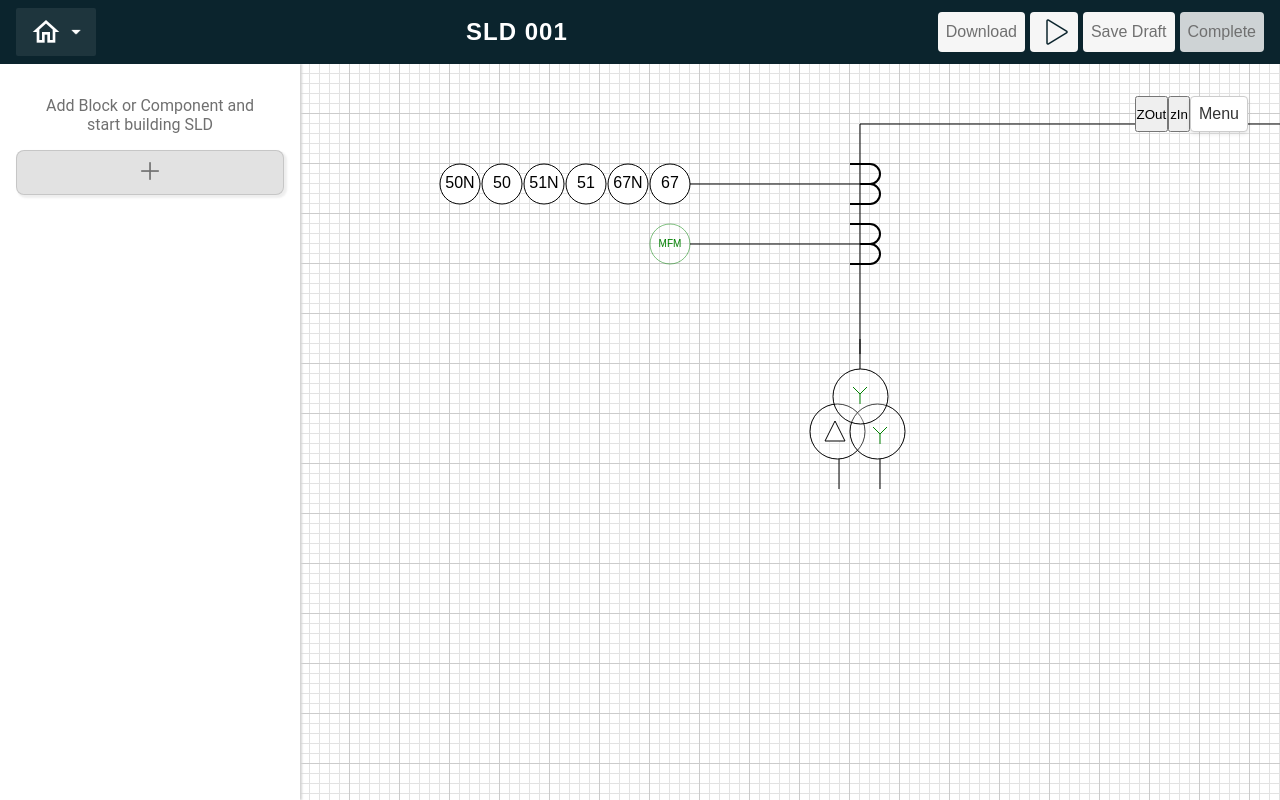
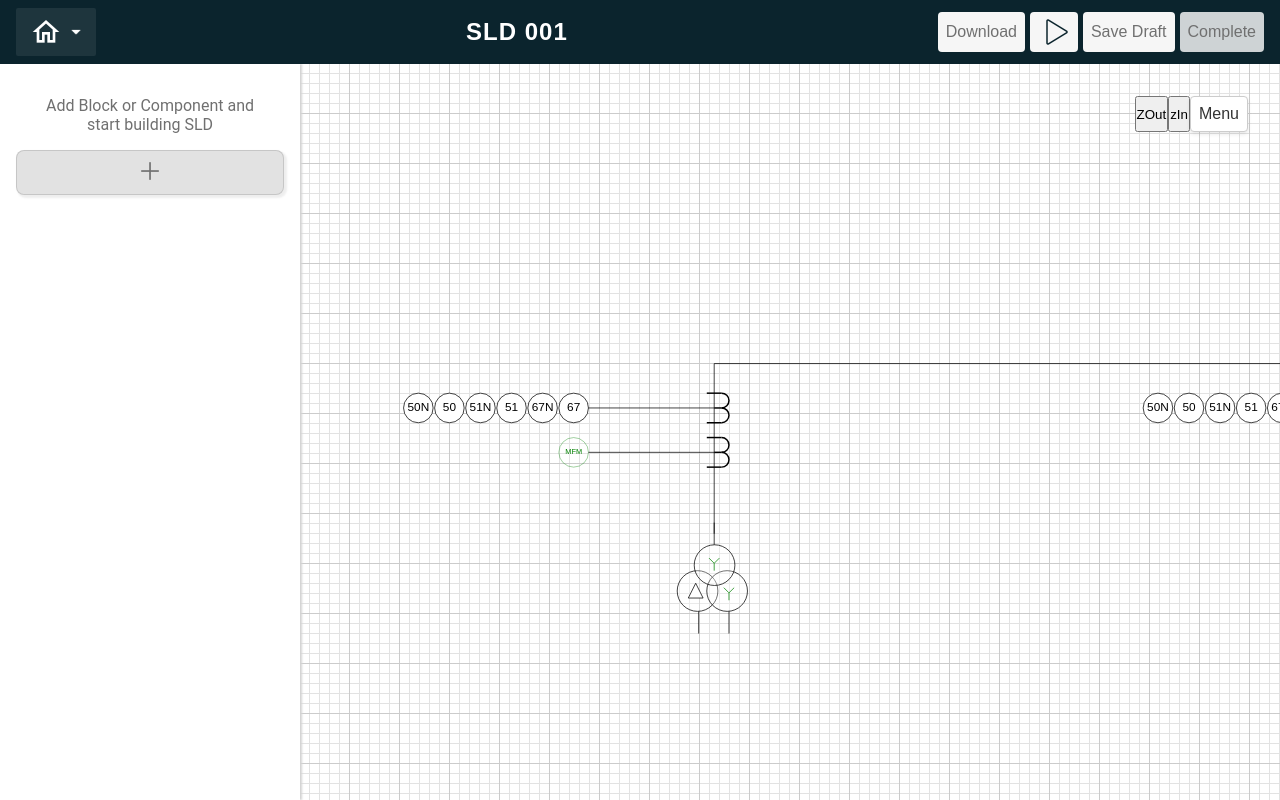
Before and after one commit to Jayant061/mahindra-drawio, a React (Vite) app: page /playground in a window 1280 px wide. Built offline with nearby package versions, Linux system fonts and the light colour scheme.

Commit message:
commiting to get update from prathamesh

```diff
--- a/src/Components/Block/Block.tsx
+++ b/src/Components/Block/Block.tsx
@@ -127,6 +127,7 @@ function Block({ shapes, id, childCoord, zoomLevel }: blockProps) {
 </rect>
 
     );
+
     if (isBlockDrag.current) {
       setTransform({
         x:
--- a/src/pages/Playground/PlayGround.tsx
+++ b/src/pages/Playground/PlayGround.tsx
@@ -31,7 +31,7 @@ const PlayGround = () => {
   });
   const [zoomLevel, setZoomLevel] = useState(1);
   const svgRef = useRef<SVGSVGElement>(null);
-  const [viewBox, setViewBox] = useState({ width: 0, height: 0 });
+  const [viewBox, setViewBox] = useState({x:0,y:0, width: 0, height: 0 });
   // const [verticalLineCoords,setVerticalLineCoords] = useState({maxX:0,minY:0,maxY:0});
 
   const handleZoomIn = () => {
@@ -45,16 +45,23 @@ const PlayGround = () => {
   const handleMouseMove: MouseEventHandler<SVGSVGElement> = (e) => {
     setChildCoord({ x: e.clientX, y: e.clientY });
   };
+  const handleMouseDown:MouseEventHandler<SVGSVGElement> = (e)=>{
+    const svgElement = svgRef.current;
+    if(!svgElement) return;
+    const point = svgElement?.createSVGPoint();
+    point.x = e.clientX;
+    point.y = e.clientY;
+    const mousePosition = point.matrixTransform(svgElement.getScreenCTM()?.inverse());
+    console.log(mousePosition,e.clientX,e.clientY)
+  }
 
   useEffect(() => {
     const svgRect = svgRef.current?.getBBox();
     // const svgEl = svgRef.current?.ownerSVGElement;
     if (!svgRect) return;
-    setViewBox({
-      width: svgRect.right - svgRect.left,
-      height: svgRect.bottom - svgRect.top,
-    });
-  }, [childCoord]);
+    console.log(svgRect)
+    setViewBox(svgRect);
+  }, []);
 
   //Downloading Image
   const captureSVG = async () => {
@@ -127,15 +134,14 @@ const PlayGround = () => {
             <svg
               // onLoad={()=>{console.log(new Date().getTime() - startTime)}}
               ref={svgRef}
-              viewBox={`0 0 ${viewBox.width} ${viewBox.height}`}
+              viewBox={`${0} ${0} ${viewBox.width-viewBox.x} ${viewBox.height-viewBox.y}`}
               onMouseMove={handleMouseMove}
+              onMouseDown={handleMouseDown}
               style={{
                 transform: `scale(${zoomLevel})`,
-                transformOrigin: `left top`,
+                // transformOrigin: `left top`,
                 width: `${100 * zoomLevel}%`,
                 height: `${100 * zoomLevel}%`,
-                minWidth: `${viewBox.width}`,
-                minHeight: `${viewBox.height}`,
 
                 // backgroundImage:
                 //   "conic-gradient(at calc(100% - 1px) calc(100% - 1px), var(--line-color-1) 270deg, #0000 0),conic-gradient(at calc(100% - 1px) calc(100% - 1px), var(--line-color-1) 270deg, #0000 0)",
```
